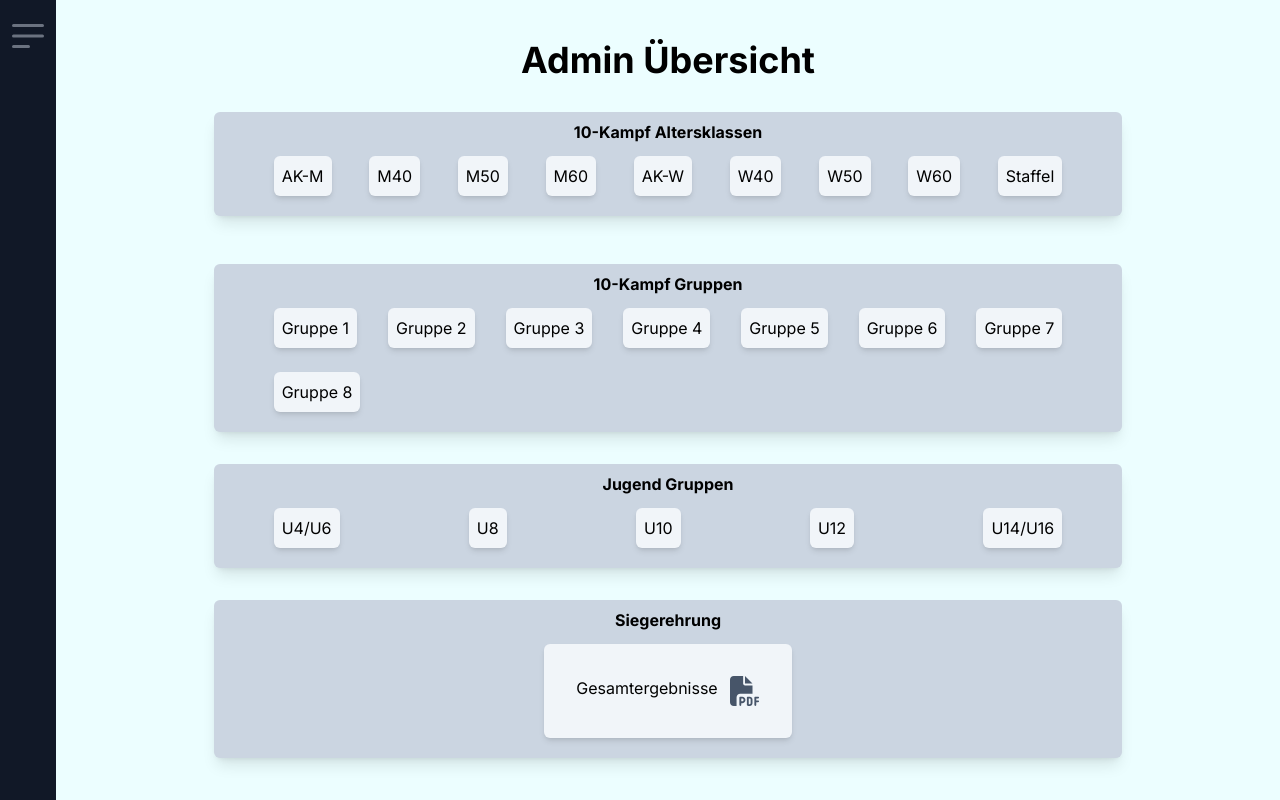
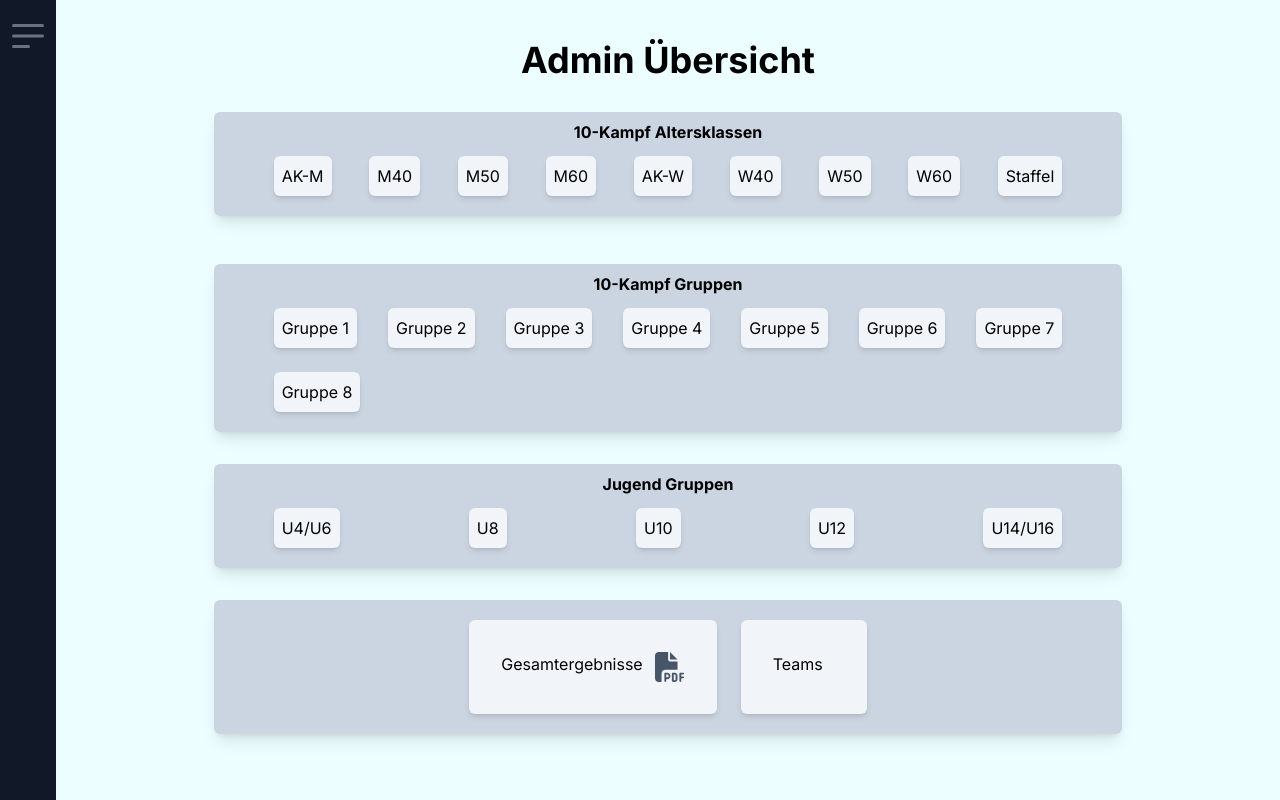
Before and after one commit to FabianTraxler/decathlon_support_system, a Next.js app in the folder frontend/: page /admin in a window 1280 px wide. Built offline with nearby package versions, Linux system fonts and the light colour scheme.

Commit message:
UI improvements

```diff
--- a/frontend/src/app/admin/group_overview/group_overview.tsx
+++ b/frontend/src/app/admin/group_overview/group_overview.tsx
@@ -11,7 +11,7 @@ import { SearchQuery } from '@/app/lib/search';
 import { LoadingButton } from '@/app/lib/loading';
 import { TeamsTable } from './teams';
 
-export default function Overview( {searchQuery }: {searchQuery?: SearchQuery}) {
+export default function Overview({ searchQuery }: { searchQuery?: SearchQuery }) {
   let searchParams = useSearchParams();
   let groupName = searchParams.get('group') ?? "Admin Übersicht";
 
@@ -34,7 +34,7 @@ export default function Overview( {searchQuery }: {searchQuery?: SearchQuery}) {
         </div>
       </div>
     )
-  } else if (groupName == "teams"){
+  } else if (groupName == "teams") {
     return (
       <div className="flex flex-col items-center p-6 pb-10 2xl:p-10 overflow-scroll w-full h-[95vh] sm:h-screen">
         <Title title={"Teams"}></Title>
@@ -42,7 +42,7 @@ export default function Overview( {searchQuery }: {searchQuery?: SearchQuery}) {
         <TeamsTable></TeamsTable>
       </div>
     )
-  }else {
+  } else {
     return (
       <div className="flex flex-col items-center p-6 pb-10 2xl:p-10 overflow-scroll w-full h-[95vh] sm:h-screen">
         <Title title={groupName}></Title>
@@ -114,23 +114,19 @@ function GroupOverview() {
   )
 }
 
-function FinalResults(){
+function FinalResults() {
+  const { replace } = useRouter();
+  const pathname = usePathname();
 
-  const handle_click = function(done: () => void, type: string){
+  const handle_click = function (done: () => void, type: string) {
     let name = type
     let url = ""
 
     var age_groups = decathlon_age_groups.map((group) => group.replace("AK-", ""))
 
-    if(type == "age_groups"){
+    if (type == "age_groups") {
       url = "/api/all_age_group_results?age_identifiers=" + age_groups
       name = "Gesamtergebnis"
-    }else if (type == "teams"){
-      url = "/api/certificates?name=all_teams"
-      name = "Team-Ergebnis"
-    }else if(type == "relays"){
-      url = "/api/certificates?name=all_relays"
-      name = "Staffel-Ergebnis"
     }
 
     fetch(url)
@@ -154,9 +150,14 @@ function FinalResults(){
         console.error('Error fetching or opening the PDF:', error);
       });
   }
+
+  const navigateToTeams = function(done: () => void) {
+    done();
+    replace(`${pathname}?group=teams`);
+  }
+
   return (
     <div>
-      <div className='2xl:text-2xl font-bold text-center'>Siegerehrung</div>
       <div className='flex flex-wrap justify-center pl-10 pr-10'>
         <div className='flex  w-fit shadow-md rounded-md text-center  m-3 bg-slate-100 hover:bg-slate-600 hover:cursor-pointer'>
           <LoadingButton size="4" onclick={(done) => handle_click(done, "age_groups")}>
@@ -167,14 +168,23 @@ function FinalResults(){
               </svg>
             </div>
           </LoadingButton>
+
+        </div>
+        <div className='flex  w-fit shadow-md rounded-md text-center  m-3 bg-slate-100 hover:bg-slate-600 hover:cursor-pointer'>
+          <LoadingButton size="4" onclick={(done) => navigateToTeams(done)}>
+            <div className='flex p-8' >
+              <div className='mr-3'>Teams</div>
+            </div>
+          </LoadingButton>
+
         </div>
       </div>
     </div>
   )
 }
 
-function GlobalSearch({searchQuery}: {searchQuery?: SearchQuery}){
-  if (searchQuery == null){
+function GlobalSearch({ searchQuery }: { searchQuery?: SearchQuery }) {
+  if (searchQuery == null) {
     return (
       <div>
         <p>Keine Suchparameter angegeben</p>
--- a/frontend/src/app/lib/sidebar.tsx
+++ b/frontend/src/app/lib/sidebar.tsx
@@ -129,7 +129,7 @@ function SuperItem({ name, children }: { name: string, children: ReactNode }) {
     return (
         <div className="w-full">
             <div className="flex text-center w-full">
-                <button onClick={(_) => setshowContent(!showContent)} className="focus:outline-none text-left  text-white flex justify-between items-center w-full py-5 space-x-14 ">
+                <button onClick={(_) => setshowContent(!showContent)} className="focus:outline-none text-left  text-white flex justify-between items-center w-full py-5 space-x-14 hover:text-slate-300">
                     <p>{name}</p>
                     <svg id="icon1" className={"rotate-180" + (showContent ? "rotate-180" : "")} width="24" height="24" viewBox="0 0 24 24" fill="none" xmlns="http://www.w3.org/2000/svg">
                         <path d="M18 15L12 9L6 15" stroke="currentColor" strokeWidth="1.5" strokeLinecap="round" strokeLinejoin="round" />
@@ -177,7 +177,7 @@ function Teams(){
     }
     return (
         <div className="flex text-center w-full" >
-            <div onClick={handle_click} className="focus:outline-none text-left  text-white flex justify-between items-center w-full py-5 space-x-14 hover:cursor-pointer">
+            <div onClick={handle_click} className="focus:outline-none text-left hover:text-slate-300 text-white flex justify-between items-center w-full py-5 space-x-14 hover:cursor-pointer">
                 <p>Teams</p>
             </div>
         </div>
```
Lines whose indentation alone changed are shown as unchanged.
